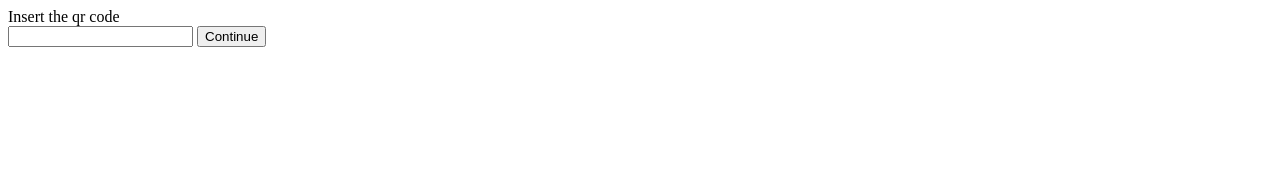
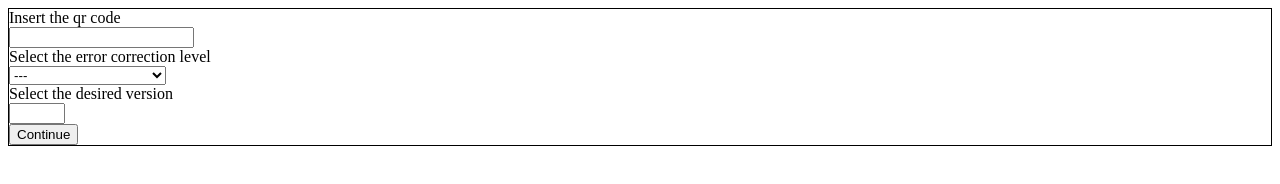
Before and after one commit to ValFran99/QRCodeGenerator, a website: page index.html in a window 1280 px wide. Drawn offline with nearby package versions, Linux system fonts and the light colour scheme; a web font is replaced by a local one.

Commit message:
added ecLevel and version selectors (placeholder)

```diff
--- a/index.html
+++ b/index.html
@@ -19,20 +19,34 @@
     window.createQRCode = createQRCode;
   </script>
 
-  <script>
+  <!-- <script>
     $(document).ready(function(){
       $("#qr-text").on("change", $({param1: this, param2: 5, param3: "L"}), createQRCode);
     })
-  </script>
+  </script> -->
 
-  <title id="page-title">QR Code Generator</title>
+  <title id="pageTitle">QR Code Generator</title>
 </head>
 <body>
-  <div class="title">
-    <label for="qr-text" class="label-input">Insert the qr code</label>
-    <div class="input-container">
-      <input type="text" id="qr-text" class="text-input">
-      <input type="submit" value="Continue" class="submit-button">
+  <div id="mainDiv">
+    <div id="inputContainer">
+      <form action="javascript:;" onsubmit="createQRCode(this)" id="QRform">
+        <label for="qrText" class="labelInput">Insert the qr code</label>
+        <input type="text" id="qrText" class="dataInput">
+        <label for="ecLevel" class="labelInput">Select the error correction level</label>
+        <select name="EClevel" id="ecLevel" class="dataInput">
+          <option value=""> --- </option>
+          <option value="L">L (7% data recovery)</option>
+          <option value="M">M (15% data recovery)</option>
+          <option value="Q">Q (25% data recovery)</option>
+          <option value="H">H (30% data recovery)</option>
+        </select>
+        <!-- This is placeholder, should be automatic in the future -->
+        <label for="versionSelector" class="labelInput">Select the desired version</label>
+        <input type="number" id="versionSelector" name="version" min="1" max="40" class="dataInput">
+        <input type="submit" value="Continue" class="dataInput">
+
+      </form>
     </div>
   </div>
 </body>
--- a/scripts/qrCodeGenerator.js
+++ b/scripts/qrCodeGenerator.js
@@ -6,9 +6,11 @@ import { encodeData } from "./rawDataEncoding.js";
 
 function createQRCode(element){
   // console.log("Placeholder")
-  let stringToEncode = element.currentTarget.value;
-  let version = element.data[0].param2;
-  let ecLevel = element.data[0].param3;
+  // console.log(element.children);
+  let stringToEncode = element.children[1].value;
+  let ecLevel = element.children[3].value;
+  let version = element.children[5].value;
+  // console.log(version)
   _createQRCode(stringToEncode, version, ecLevel)
 }
 
@@ -28,8 +30,20 @@ function _createQRCode(stringToEncode, version, ecLevel){
   }
 
   // console.log("All created boss")
-  printMatrix(maskedMatrix);
+  drawCanvas(maskedMatrix);
   return maskedMatrix;
+}
+
+function drawCanvas(qrCode){
+  let canvas;
+  if(document.getElementById("qrCanvas") == undefined){
+    canvas = document.createElement("canvas");
+    canvas.id = "qrCanvas";
+    canvas.height = canvas.width = qrCode.length + 8;
+    document.getElementById("mainDiv").appendChild(canvas);
+  } else{
+    canvas = document.getElementById("qrCanvas");
+  }
 }
 
 export { createQRCode };
--- a/scripts/rawDataEncoding.js
+++ b/scripts/rawDataEncoding.js
@@ -326,7 +326,8 @@ function encodeData(textToEncode, version, ecMode){
 
   // adding terminator
   let encodedData = enMode + charCount + encodedString;
-
+  // console.log(version)
+  // console.log(ecMode)
   let terminator = (DATA_BY_VERSION_AND_ECLEVEL[version][ecMode]["totalDataBits"] - encodedData.length < 4) ? DATA_BY_VERSION_AND_ECLEVEL[version][ecMode]["totalDataBits"] - encodedData.length : 4;
   encodedData = encodedData.padEnd(encodedData.length + terminator, "0");
 
--- a/styles.css
+++ b/styles.css
@@ -0,0 +1,12 @@
+#inputContainer{
+  display: flexbox;
+  border: 1px solid black;
+}
+
+.labelInput, .dataInput{
+  display: block;
+}
+
+#qrCanvas{
+  border: 1px solid black;
+}
```
